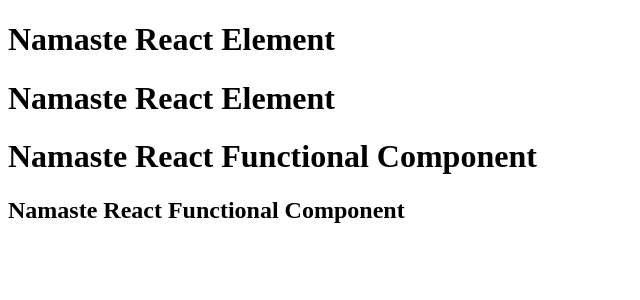
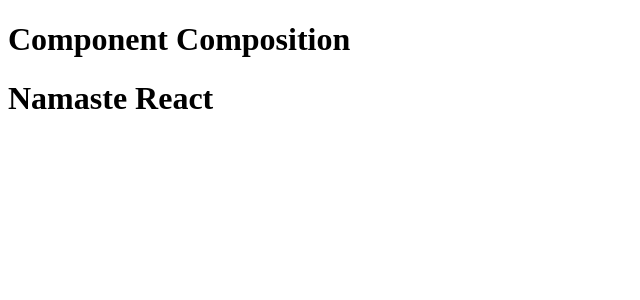
Before and after one commit to subhankari2/ReactJS_Series, a React (Vite) app: page / in a window 1280 px wide. Shown: the top 300 px of the page, without its empty margins (0-640 px from the left). Built offline with nearby package versions, Linux system fonts and the light colour scheme.

Commit message:
component composition

```diff
--- a/App.js
+++ b/App.js
@@ -2,19 +2,15 @@
       import ReactDOM from "react-dom/client";
 
       const HeaderElement=()=>(
-        <h1 id="h1" key="h1">Namaste React Element</h1>
+        <h1 id="h1" key="h1">Component Composition</h1>
       )
-      var xyz="js code inside functional component"
       const HeaderComponent1=()=>{
         return (
         <div>
-          {HeaderElement()}
-          <HeaderElement />
-          <h1>Namaste React Functional Component</h1>
-          <h2>Namaste React Functional Component</h2>
+          <HeaderElement/>
+          <h1>Namaste React</h1>
         </div>
         )
       }
       const root=ReactDOM.createRoot(document.getElementById("root"));
-      // root.render(headerElement);
       root.render(<HeaderComponent1 />);
```
